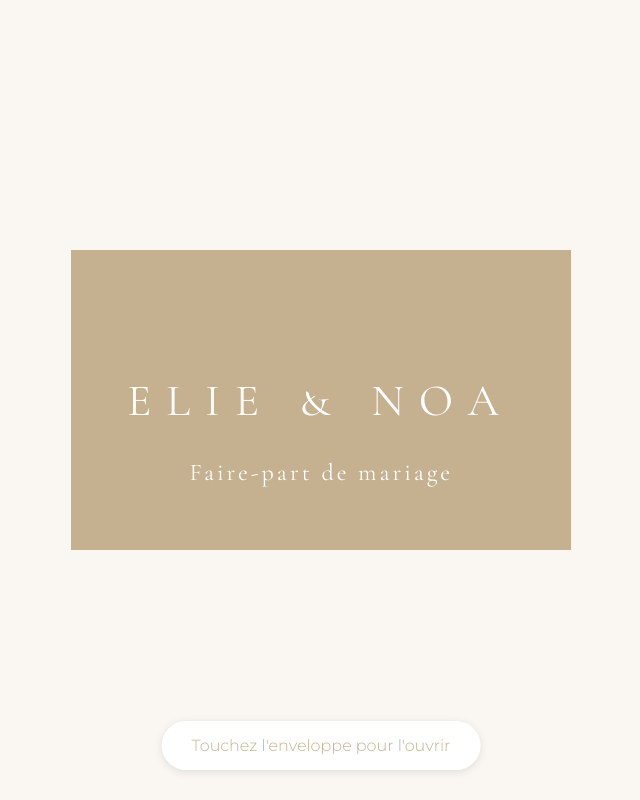
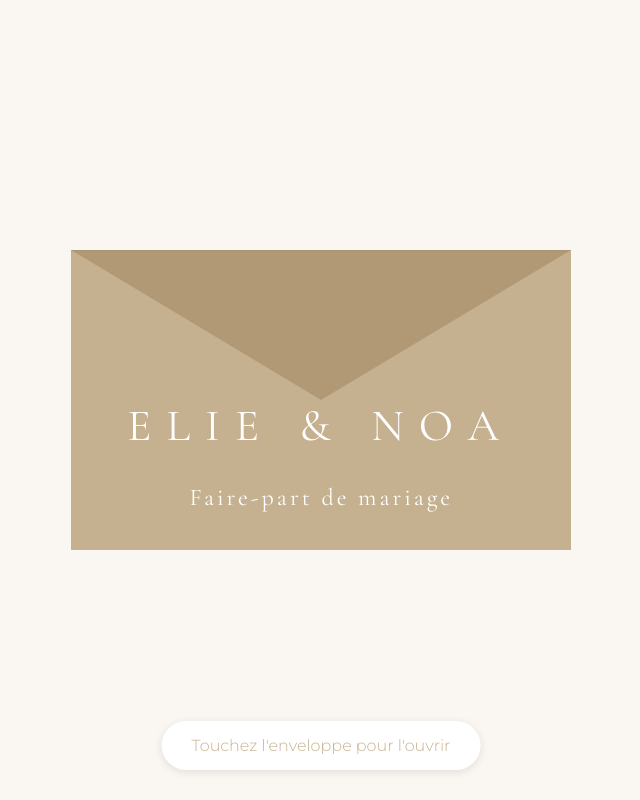
Before and after one commit to DanBttn/projet-invitation, a Flask app: page / in a window 1280 px wide. Shown: the whole page, without its empty margins (319-959 px from the left). Run offline with Flask 3, Linux system fonts and the light colour scheme.

Commit message:
modif enveloppe

```diff
--- a/templates/index.html
+++ b/templates/index.html
@@ -481,12 +481,16 @@
             position: absolute;
             width: 100%;
             height: 100%;
-            background: #C5B190;
+            background: #b19976; /* plus foncé */
             clip-path: polygon(0 0, 50% 50%, 100% 0);
             transform-origin: top;
             transition: transform 0.6s ease-in-out;
             z-index: 2;
+            box-shadow: inset 0 -2px 4px rgba(0,0,0,0.2); /* ombre interne */
+            border-bottom: 1px solid rgba(0, 0, 0, 0.3); /* ligne de pliage */
         }
+
+
 
         .envelope.opened .envelope-flap {
             transform: rotateX(180deg);
@@ -499,6 +503,10 @@
 
         .names p, .subtitle {
             transform: scaleX(-1);
+        }
+
+        .envelope-back .names {
+            margin-top: 50px;
         }
 
         .envelope-front .names,
```
